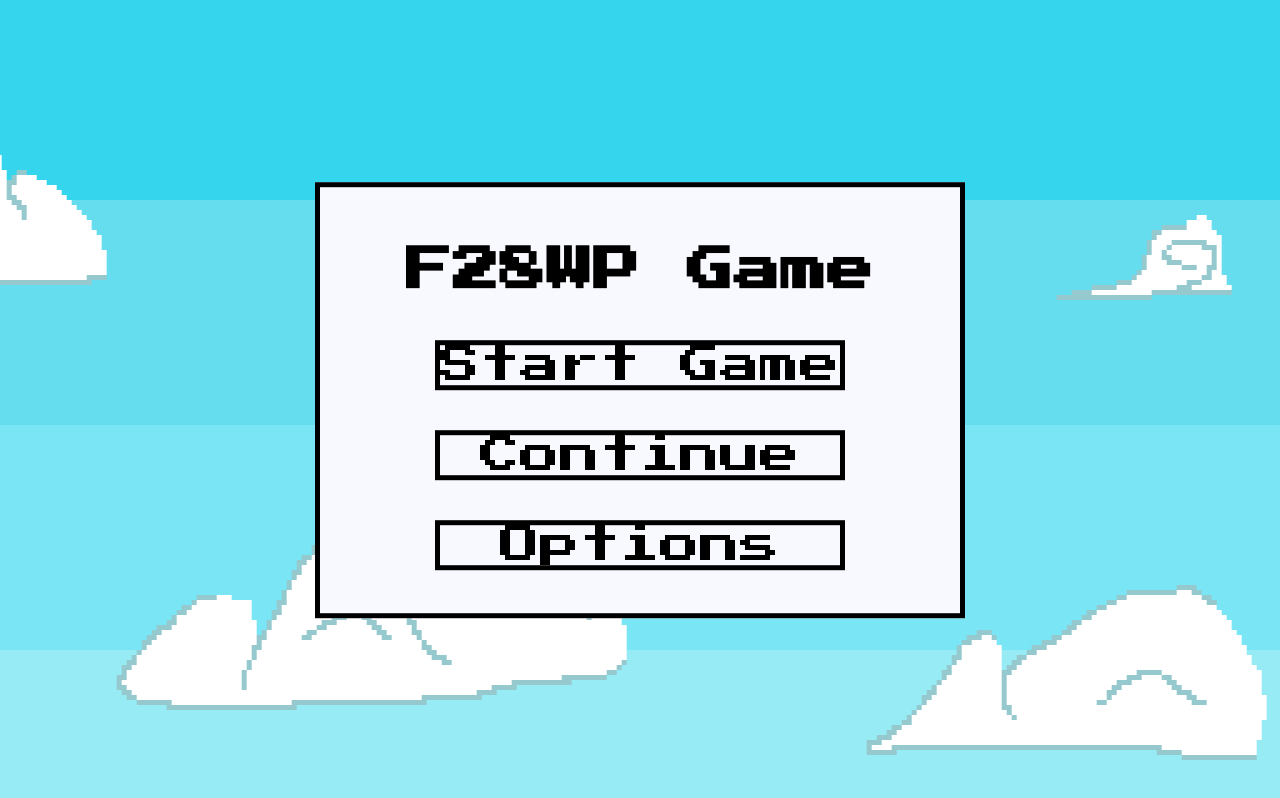
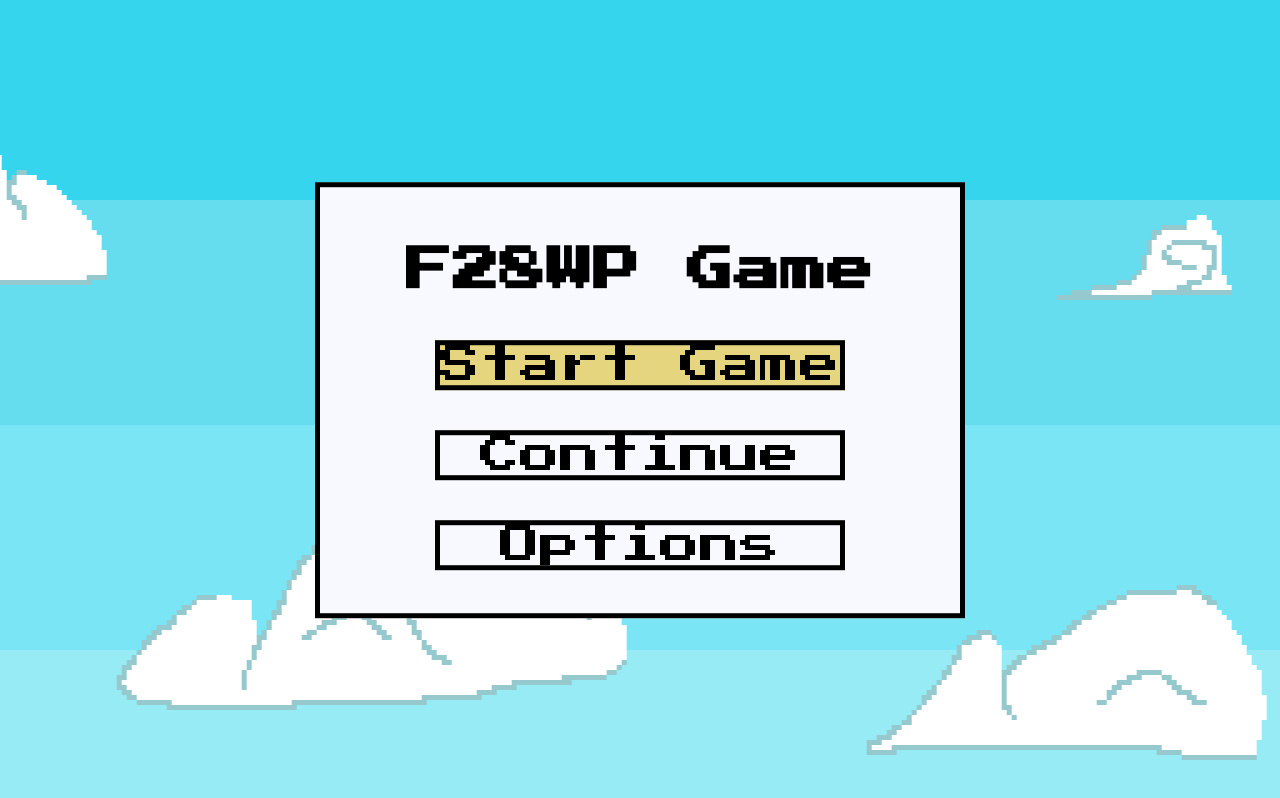
Before and after one commit to OliRadlett/f28wp, a website: page game/start_menu.html in a window 1280 px wide. In both pictures the pointer is over the element "Start Game". Drawn offline with Linux system fonts and the light colour scheme; files whose address does not match are found by name.

Commit message:
Added background colour changing to buttons

```diff
--- a/game/css/start_menu.css
+++ b/game/css/start_menu.css
@@ -84,5 +84,5 @@ a {
     margin: auto;
     width: 400px;
 
-
 }
+.b:hover {background-color: rgba(218, 191, 42, 0.6); }
```
